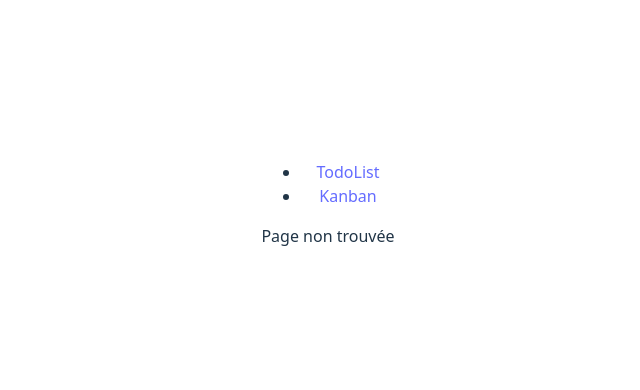
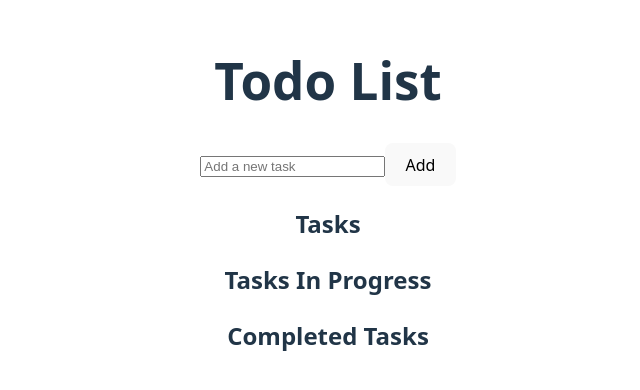
Before and after one commit to djamilssb/tp-react-djamil-karl, a React (Vite) app in the folder my-react-app/: page / in a window 1280 px wide. Shown: the part 204-594 px from the top of the page, without its empty margins (312-952 px from the left). Built offline with nearby package versions, Linux system fonts and the light colour scheme.

Commit message:
Update App.jsx

```diff
--- a/my-react-app/src/App.jsx
+++ b/my-react-app/src/App.jsx
@@ -4,34 +4,14 @@ import viteLogo from '/vite.svg'
 import './App.css'
 import TodoList from './TodoList'
 import Kanban from './Kanban'
-import { BrowserRouter, NavLink, Routes, Route } from "react-router-dom";
-
 
 function App() {
   const [count, setCount] = useState(0)
 
   return (
-    <BrowserRouter>
-        <div>
-          <nav>
-            <ul>
-              <li>
-                <NavLink to="/TodoList">TodoList</NavLink>
-              </li>
-              <li>
-                <NavLink to="/Kanban">Kanban</NavLink>
-              </li>
-            </ul>
-          </nav>
-
-          <Routes>
-            <Route path="/Todolist" element={<TodoList/>}></Route>
-            <Route path="/Kanban" element={<Kanban/>}></Route>
-            <Route path="*" element={<div>Page non trouvée</div>} />
-
-          </Routes>
-        </div>
-      </BrowserRouter>
+    <>
+      <TodoList />
+    </>
   )
 }
 
```
